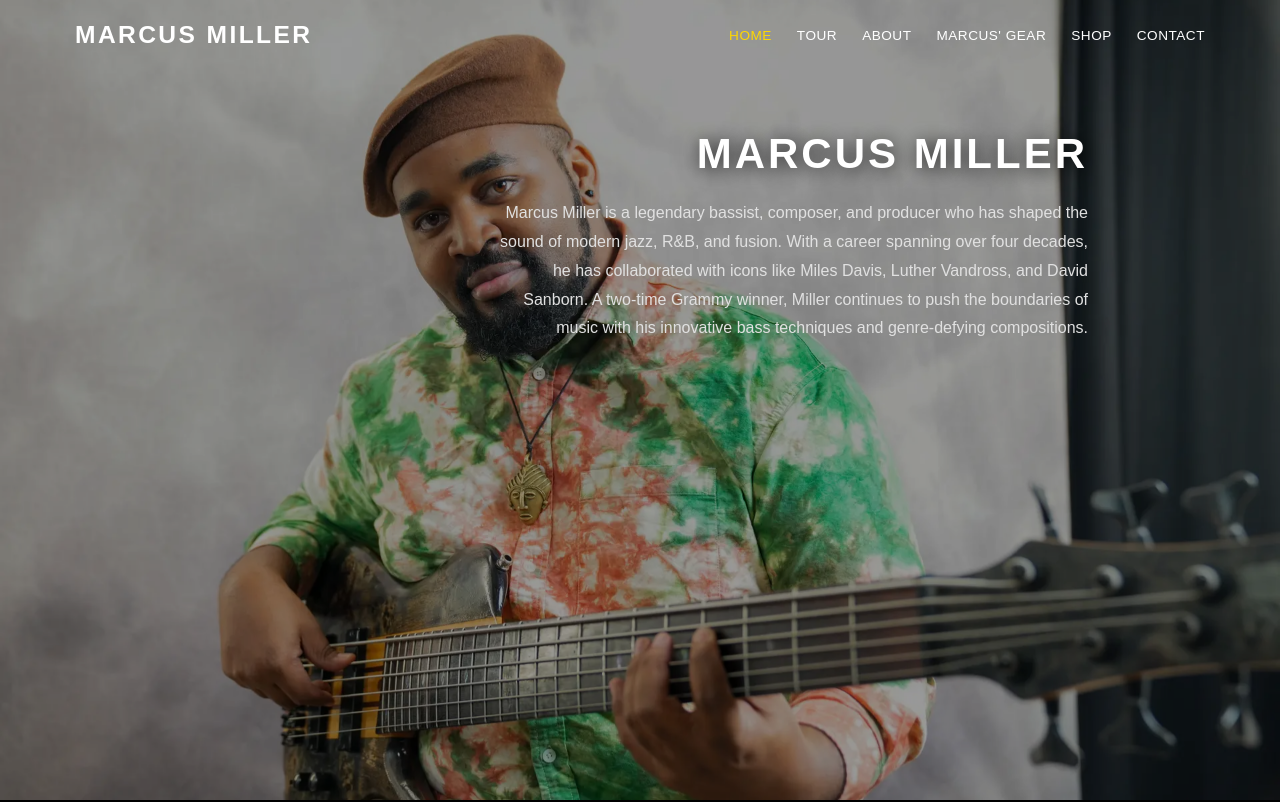
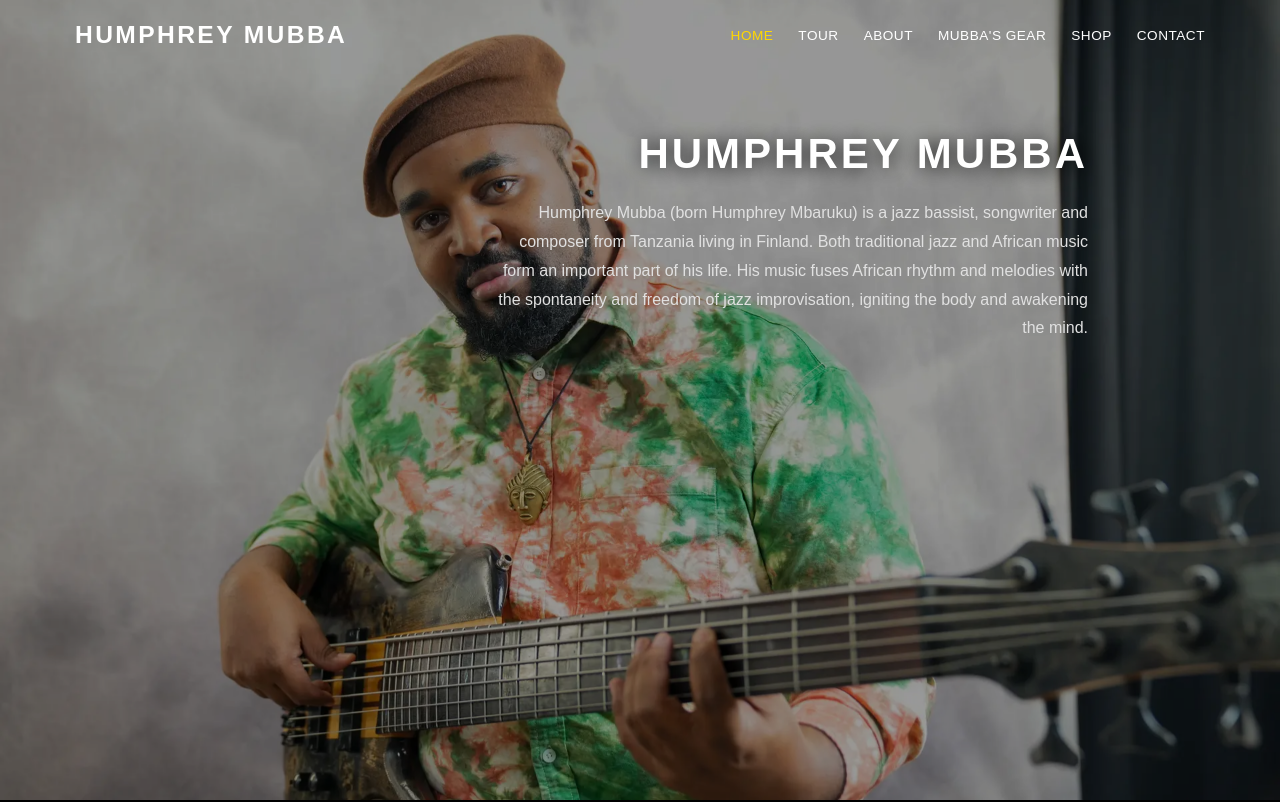
Before and after one commit to Divyansh72144/MusicianPortfolioMubba, a React (Vite) app: page / in a window 1280 px wide. Shown: the top 802 px of the page. Built offline with nearby package versions, Linux system fonts and the light colour scheme; a web font is replaced by a local one.

Commit message:
going smooth

```diff
--- a/index.html
+++ b/index.html
@@ -13,7 +13,7 @@
     <link rel="preload" href="/src/images/MubbaAbout.webp" as="image" type="image/webp">
     <link rel="preload" href="/src/images/MubbaGear.webp" as="image" type="image/webp">
     <link rel="preload" href="/src/images/mubbaTour.webp" as="image" type="image/webp">
-    <title>Marcus Miller - Tour</title>
+    <title>Humphrey Mubba - Tour</title>
   </head>
   <body>
     <div id="root"></div>
--- a/src/App.jsx
+++ b/src/App.jsx
@@ -67,11 +67,11 @@
     <Header />
     <main>
       <PageHero
-        title="MARCUS' GEAR"
+        title="MUBBA'S GEAR"
         backgroundImage={MubbaGear}
       />
       <section style={{ padding: '100px 20px', textAlign: 'center' }}>
-        <h1>Marcus' Gear</h1>
+        <h1>Mubba's Gear</h1>
         <p>Coming soon...</p>
       </section>
       <NewsletterSection />
--- a/src/components/AboutPage.jsx
+++ b/src/components/AboutPage.jsx
@@ -6,7 +6,7 @@
     <section className="about-section">
       <div className="about-container">
         <div className="about-content">
-          <h2 className="about-title">About Marcus Miller</h2>
+          <h2 className="about-title">About Humphrey Mubba</h2>
 
           <div className="about-text">
             <p>
@@ -49,26 +49,26 @@
           <div className="about-image">
             <img
               src="https://images.unsplash.com/photo-1514320291840-2e0a9bf2a9ae?w=1200&q=80"
-              alt="Marcus Miller performing live"
+              alt="Mubba performing live"
             />
           </div>
 
           <div className="about-highlights">
             <div className="highlight-item">
-              <span className="highlight-number">2x</span>
-              <span className="highlight-text">Grammy Winner</span>
+              <span className="highlight-number">2025</span>
+              <span className="highlight-text">African Tour</span>
             </div>
             <div className="highlight-item">
-              <span className="highlight-number">40+</span>
-              <span className="highlight-text">Years in Music</span>
+              <span className="highlight-number">2024</span>
+              <span className="highlight-text">Sauti za Busara</span>
             </div>
             <div className="highlight-item">
-              <span className="highlight-number">500+</span>
-              <span className="highlight-text">Album Credits</span>
+              <span className="highlight-number">4</span>
+              <span className="highlight-text">Band Countries</span>
             </div>
             <div className="highlight-item">
-              <span className="highlight-number">∞</span>
-              <span className="highlight-text">Inspiration</span>
+              <span className="highlight-number">2</span>
+              <span className="highlight-text">Albums</span>
             </div>
           </div>
         </div>
--- a/src/components/Footer.jsx
+++ b/src/components/Footer.jsx
@@ -44,7 +44,7 @@
           </div>
 
           <p className="footer-links">DISCOGRAPHY | SOLO ALBUMS | FILMOGRAPHY</p>
-          <p className="footer-copyright">Copyright © 2025 Marcus Miller. All rights reserved.</p>
+          <p className="footer-copyright">Copyright © 2025 Humphrey Mubba. All rights reserved.</p>
         </div>
       </div>
     </footer>
--- a/src/components/Header.jsx
+++ b/src/components/Header.jsx
@@ -10,7 +10,7 @@
     { name: 'HOME', href: '/' },
     { name: 'TOUR', href: '/tour' },
     { name: 'ABOUT', href: '/about' },
-    { name: "MARCUS' GEAR", href: '/gear' },
+    { name: "MUBBA'S GEAR", href: '/gear' },
     { name: 'SHOP', href: '/shop' },
     { name: 'CONTACT', href: '/contact' }
   ]
@@ -29,7 +29,7 @@
         <div className="navbar">
           <div className="logo">
             <Link to="/" className="logo-link" onClick={closeMenu}>
-              <div className="logo-main">Marcus Miller</div>
+              <div className="logo-main">HUMPHREY MUBBA</div>
             </Link>
           </div>
           <button
--- a/src/components/HomeContent.jsx
+++ b/src/components/HomeContent.jsx
@@ -13,7 +13,7 @@
               We are reFRESHING our website. Thanks for your patience. Please check back soon
             </p>
             <p className="announcement-highlight">
-              We are proud to announce that Laid Black has been nominated for a Grammy for Best Contemporary Instrumental Album!
+              New album "Echos from the West" coming soon!
             </p>
           </div>
         </div>
--- a/src/components/PageHero.jsx
+++ b/src/components/PageHero.jsx
@@ -28,9 +28,9 @@
         {showHomeInfo ? (
           <div className="content-wrapper">
             <div className="home-info-content">
-              <h2 className="home-info-name">Marcus Miller</h2>
+              <h2 className="home-info-name">Humphrey Mubba</h2>
               <p className="home-info-description">
-                Marcus Miller is a legendary bassist, composer, and producer who has shaped the sound of modern jazz, R&B, and fusion. With a career spanning over four decades, he has collaborated with icons like Miles Davis, Luther Vandross, and David Sanborn. A two-time Grammy winner, Miller continues to push the boundaries of music with his innovative bass techniques and genre-defying compositions.
+                Humphrey Mubba (born Humphrey Mbaruku) is a jazz bassist, songwriter and composer from Tanzania living in Finland. Both traditional jazz and African music form an important part of his life. His music fuses African rhythm and melodies with the spontaneity and freedom of jazz improvisation, igniting the body and awakening the mind.
               </p>
             </div>
           </div>
--- a/src/components/ShopPage.jsx
+++ b/src/components/ShopPage.jsx
@@ -5,21 +5,21 @@
   const merchandise = [
     {
       id: 1,
-      name: 'Laid Black Vinyl',
+      name: 'Time Album Vinyl',
       price: '$35.00',
       image: 'https://images.unsplash.com/photo-1539375665275-f9de415ef9ac?w=400&h=400&fit=crop',
       category: 'Music'
     },
     {
       id: 2,
-      name: 'Marcus Miller Signature T-Shirt',
+      name: 'Mubba Signature T-Shirt',
       price: '$30.00',
       image: 'https://images.unsplash.com/photo-1521572163474-6864f9cf17ab?w=400&h=400&fit=crop',
       category: 'Apparel'
     },
     {
       id: 3,
-      name: 'Afrodeezia CD',
+      name: 'Echos from the West CD',
       price: '$15.00',
       image: 'https://images.unsplash.com/photo-1571330735066-03aaa9429d89?w=400&h=400&fit=crop',
       category: 'Music'
@@ -54,7 +54,7 @@
     },
     {
       id: 8,
-      name: 'Marcus Miller Mug',
+      name: 'Mubba Mug',
       price: '$18.00',
       image: 'https://images.unsplash.com/photo-1514228742587-6b1558fcca3d?w=400&h=400&fit=crop',
       category: 'Accessories'
@@ -67,7 +67,7 @@
         <div className="shop-intro">
           <h2 className="shop-section-title">Official Merchandise</h2>
           <p className="shop-description">
-            Get exclusive Marcus Miller merchandise including vinyl records, apparel, and collectibles.
+            Get exclusive Humphrey Mubba merchandise including vinyl records, apparel, and collectibles.
           </p>
         </div>
 
--- a/src/components/TourSection.jsx
+++ b/src/components/TourSection.jsx
@@ -9,7 +9,7 @@
         <div className="tour-image-section">
           <img
             src="https://static.codia.ai/image/2026-02-11/vzeC6BAVWj.png"
-            alt="Marcus Miller"
+            alt="Mubba performing live"
             className="tour-image"
           />
         </div>
```
